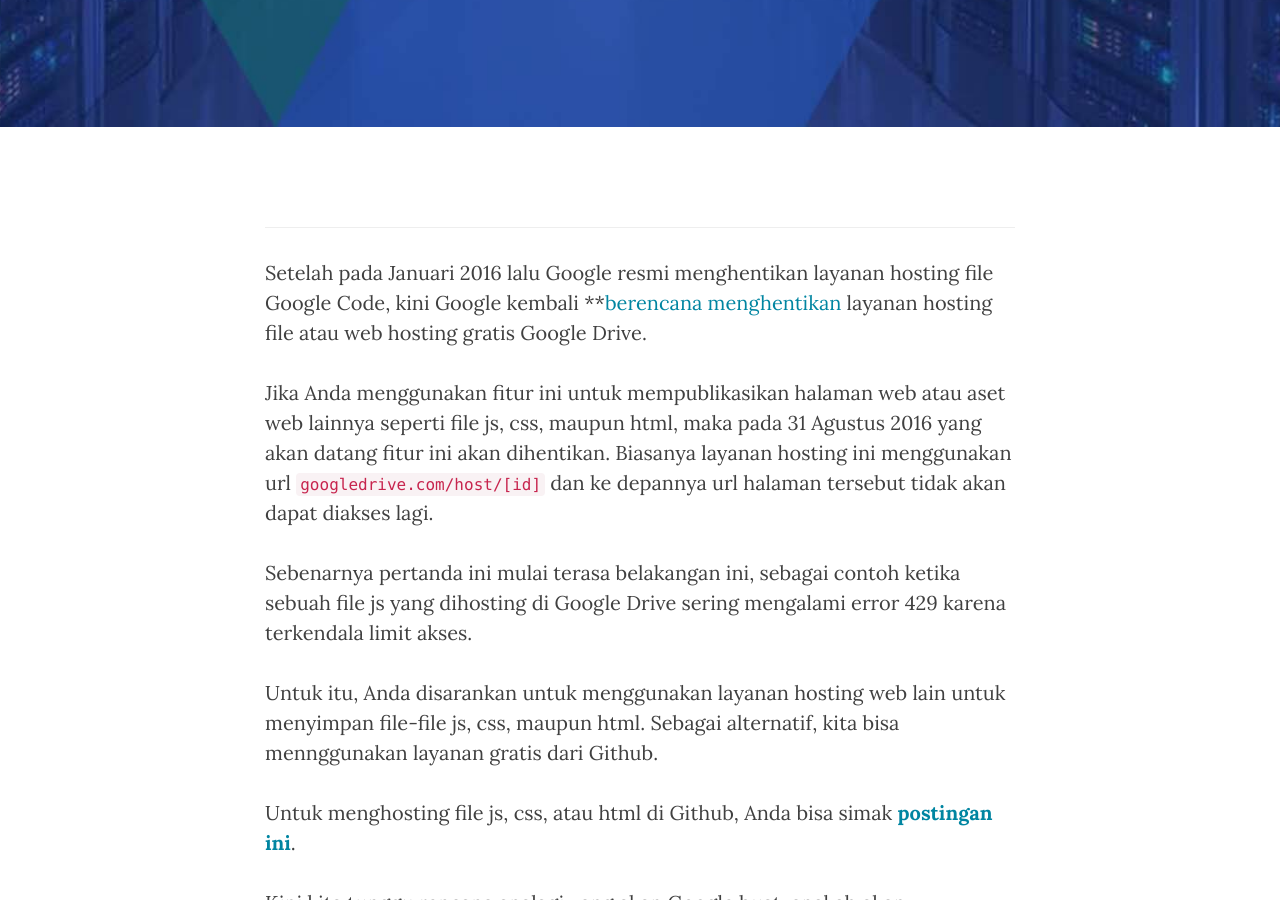
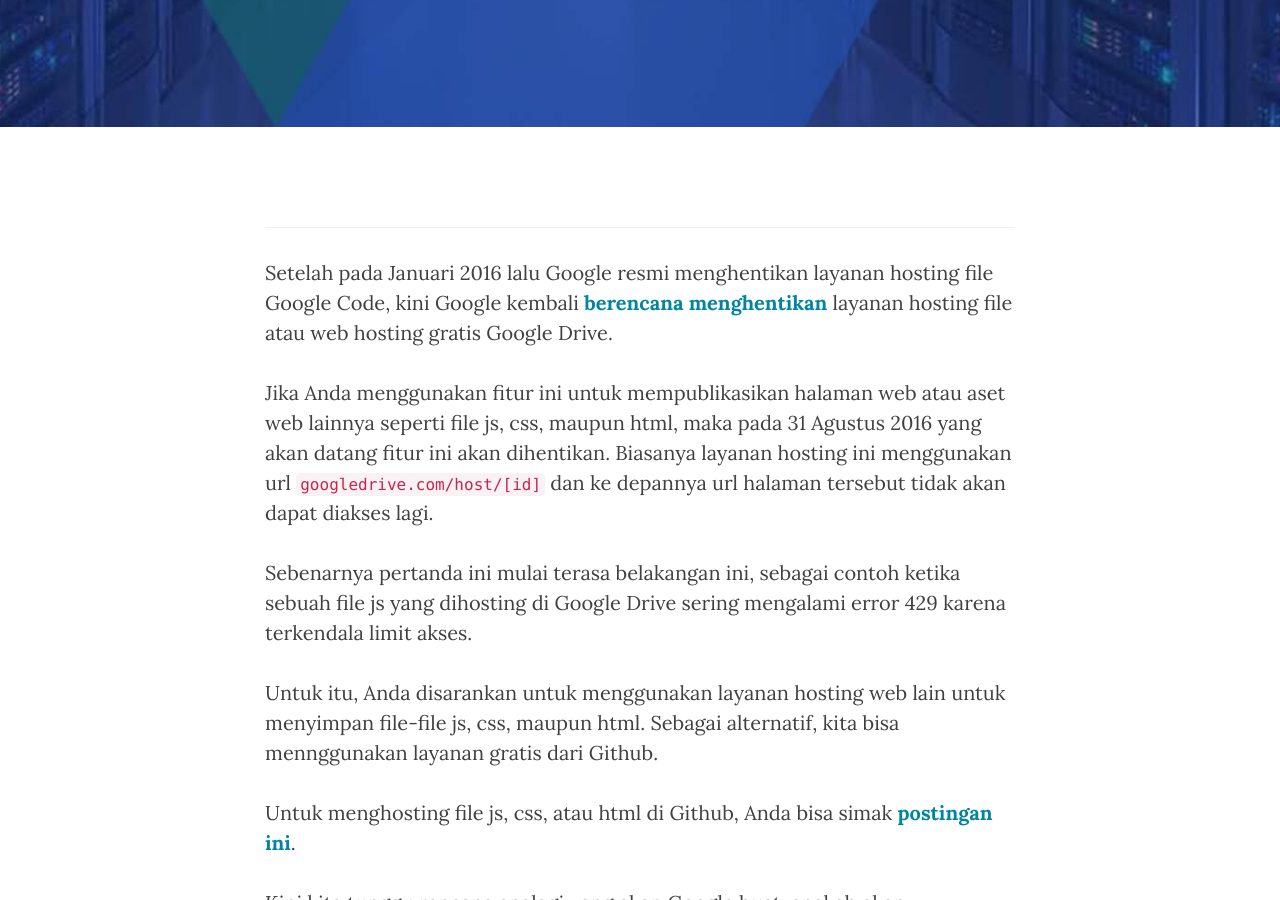
Before and after one commit to KompiAjaib/kompiajaib.github.io, a Jekyll site: the page built from _posts/2016-08-18-google-mematikan-hosting-google-drive.markdown, in a window 1280 px wide and 900 px high, scrolled down 573 px. Built offline with Jekyll 4.4.1, drawn with Linux system fonts in a browser that asks for light colours; nearby versions of some CDN libraries; comment, search, counter and statistics services are not loaded.

```diff
--- a/_posts/2016-08-18-google-mematikan-hosting-google-drive.markdown
+++ b/_posts/2016-08-18-google-mematikan-hosting-google-drive.markdown
@@ -10,7 +10,7 @@ header-img: "img/post/hosting-gdrive.jpg"
 image: "img/post/hosting-gdrive.jpg"
 ---
 
-Setelah pada Januari 2016 lalu Google resmi menghentikan layanan hosting file Google Code, kini Google kembali **[berencana menghentikan](http://googleappsupdates.blogspot.co.id/2015/08/deprecating-web-hosting-support-in.html "berencana menghentikan"){: target="_blank" rel="nofollow"} layanan hosting file atau web hosting gratis Google Drive.
+Setelah pada Januari 2016 lalu Google resmi menghentikan layanan hosting file Google Code, kini Google kembali **[berencana menghentikan](http://googleappsupdates.blogspot.co.id/2015/08/deprecating-web-hosting-support-in.html "berencana menghentikan"){: target="_blank" rel="nofollow"}** layanan hosting file atau web hosting gratis Google Drive.
 
 Jika Anda menggunakan fitur ini untuk mempublikasikan halaman web atau aset web lainnya seperti file js, css, maupun html, maka pada 31 Agustus 2016 yang akan datang fitur ini akan dihentikan. Biasanya layanan hosting ini menggunakan url `googledrive.com/host/[id]` dan ke depannya url halaman tersebut tidak akan dapat diakses lagi.
 
```
